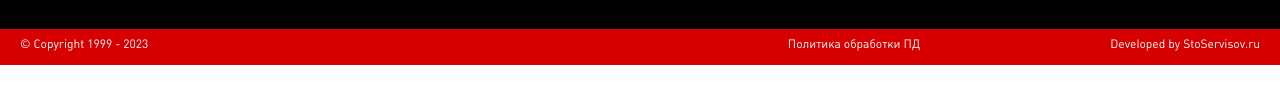
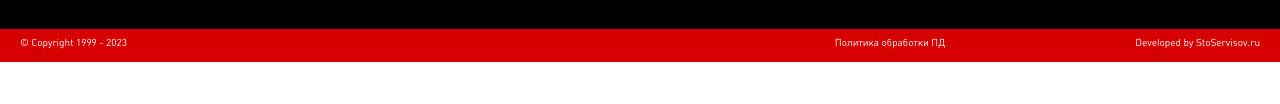
Before and after one commit to Al1moff018/Assorti-Motors, a website: page index.html in a window 1280 px wide. Shown: the part 364-468 px from the top of the page. Drawn offline with Linux system fonts and the light colour scheme.

Commit message:
jsadjasdh

```diff
--- a/index.html
+++ b/index.html
@@ -87,12 +87,12 @@
     </footer>
     <div class="footer-bottom">
         <div class="container">
-            <a class="footer-link" href="#!">© Copyright 1999 - 2023</a>
+            <a class="footer-link bottom" href="#!">© Copyright 1999 - 2023</a>
             <div class="footer-bottom-right">
-                <a class="footer-link" href="#!">
+                <a class="footer-link bottom" href="#!">
                     Политика обработки ПД
                 </a>
-                <a class="footer-link" href="#!">
+                <a class="footer-link bottom" href="#!">
                     Developed by StoServisov.ru
                 </a>
             </div>
--- a/sass/components/_footer.scss
+++ b/sass/components/_footer.scss
@@ -106,3 +106,12 @@
     background-color: #D60000;
     z-index: 1;
 }
+.footer-link.bottom{
+    font-weight: 400;
+    font-size: 10px !important;
+    line-height: 174%;
+    text-decoration: none;
+    display: flex;
+    align-items: center;
+    color: #fff !important;
+}
```
Also changed, not shown: css/style.css, 1 other file.
